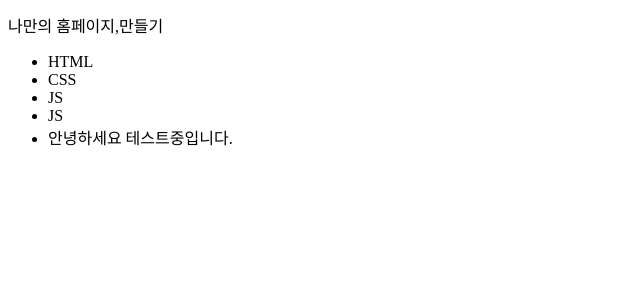
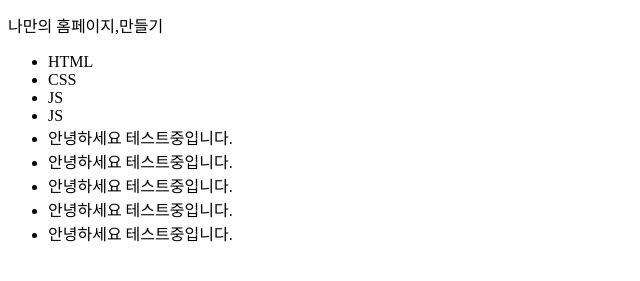
Before and after one commit to jxehxn/chat-GPT-, a plain HTML site: page test.html in a window 1280 px wide. Shown: the part 107-388 px from the top of the page, without its empty margins (0-640 px from the left). Drawn offline with Linux system fonts and the light colour scheme.

Commit message:
text add

```diff
--- a/test.html
+++ b/test.html
@@ -18,6 +18,10 @@
         <li class="webSub">CSS</li>
         <li class="webSub">JS</li>
         <li class="webSub">JS</li>
+        <li class="webSub">안녕하세요 테스트중입니다.</li>
+        <li class="webSub">안녕하세요 테스트중입니다.</li>
+        <li class="webSub">안녕하세요 테스트중입니다.</li>
+        <li class="webSub">안녕하세요 테스트중입니다.</li>
         <li class="webSub">안녕하세요 테스트중입니다.</li>
     </ul>
 
```
